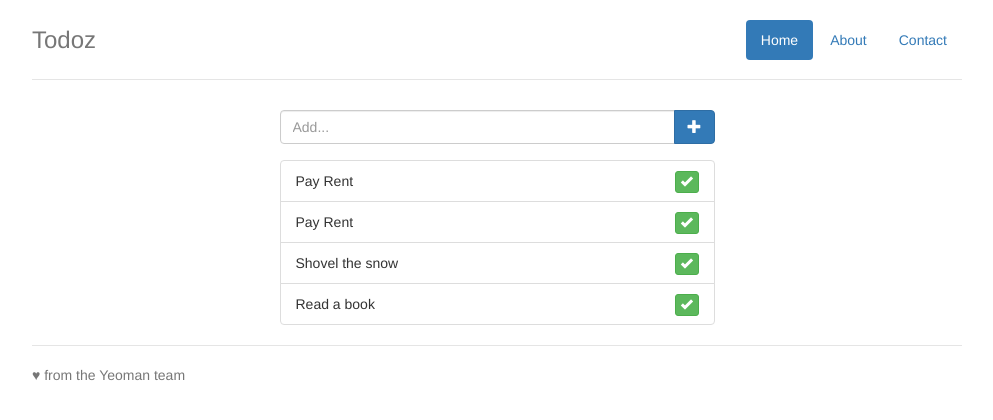
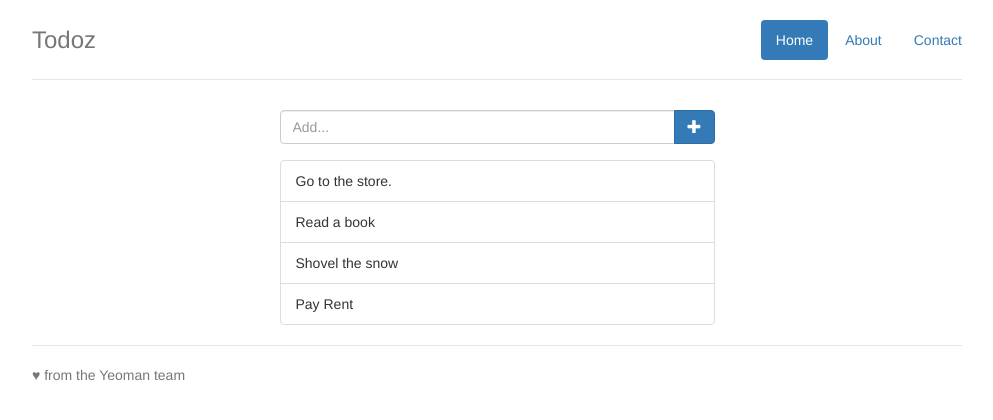
Before and after one commit to ermainz/Todoz, a website: page app/index.html in a window 1280 px wide. Shown: the whole page, without its empty margins (143-1136 px from the left). Drawn offline with nearby package versions, Linux system fonts and the light colour scheme; files that its build step writes are made by us from their sources.

```diff
--- a/app/index.html
+++ b/app/index.html
@@ -28,7 +28,7 @@
 
     <div class="container">
       <div class="header">
-        <ul class="nav nav-pills pull-right">
+        <ul class="nav nav-pills navbar-right">
           <li class="active"><a href="#">Home</a></li>
           <li><a href="#">About</a></li>
           <li><a href="#">Contact</a></li>
@@ -50,30 +50,12 @@
       </div>
       <div class="col-md-6 col-md-offset-3">
         <ul class="list-group item-list">
-          <li class="list-group-item">
+          <li class="list-group-item item-list-item">
             Pay Rent
-            <button class="pull-right btn btn-xs btn-success">
+            <button class="pull-right btn btn-xs btn-success hidden">
               <span class="glyphicon glyphicon-ok"></span>
             </button>
           </li>
-          <li class="list-group-item">
-            Pay Rent
-            <button class="pull-right btn btn-xs btn-success">
-              <span class="glyphicon glyphicon-ok"></span>
-            </button>
-          </li>
-          <li class="list-group-item">
-            Shovel the snow
-            <button class="pull-right btn btn-xs btn-success">
-              <span class="glyphicon glyphicon-ok"></span>
-            </button>
-          </li>
-          <li class="list-group-item">
-            Read a book
-            <button class="pull-right btn btn-xs btn-success">
-              <span class="glyphicon glyphicon-ok"></span>
-            </button>
-        </ul>
       </div>
     </div>
 
--- a/app/scripts/main.js
+++ b/app/scripts/main.js
@@ -1,17 +1,17 @@
 'use strict';
 
 function buildOkGlyphicon() {
-  return $('<span>').addClass('glyphicon').addClass('glyphicon-ok');
+  return $('<span>').addClass('glyphicon glyphicon-ok');
 }
 
 function buidlDoneButton() {
-  let button = $('<button>').addClass('pull-right').addClass('btn').addClass('btn-xs').addClass('btn-success');
+  let button = $('<button>').addClass('pull-right btn btn-xs btn-success hidden');
   button.append(buildOkGlyphicon());
   return button;
 }
 
 function addItem(newItem) {
-  let newListItem = $('<li>').addClass('list-group-item').append(newItem);
+  let newListItem = $('<li>').addClass('list-group-item item-list-item').append(newItem);
   newListItem.append(buidlDoneButton());
   $('.item-list').prepend(newListItem);
 }
@@ -24,4 +24,17 @@
       addItem(newItem);
     });
 
+    $('.item-list').on('mouseenter', '.item-list-item', function() {
+      $(this).find('button').removeClass('hidden');
+    });
+
+    $('.item-list').on('mouseleave', '.item-list-item', function() {
+      $(this).find('button').addClass('hidden');
+    });
+
+    // add seed items
+    addItem("Shovel the snow");
+    addItem("Read a book");
+    addItem("Go to the store.");
+
 });
```
